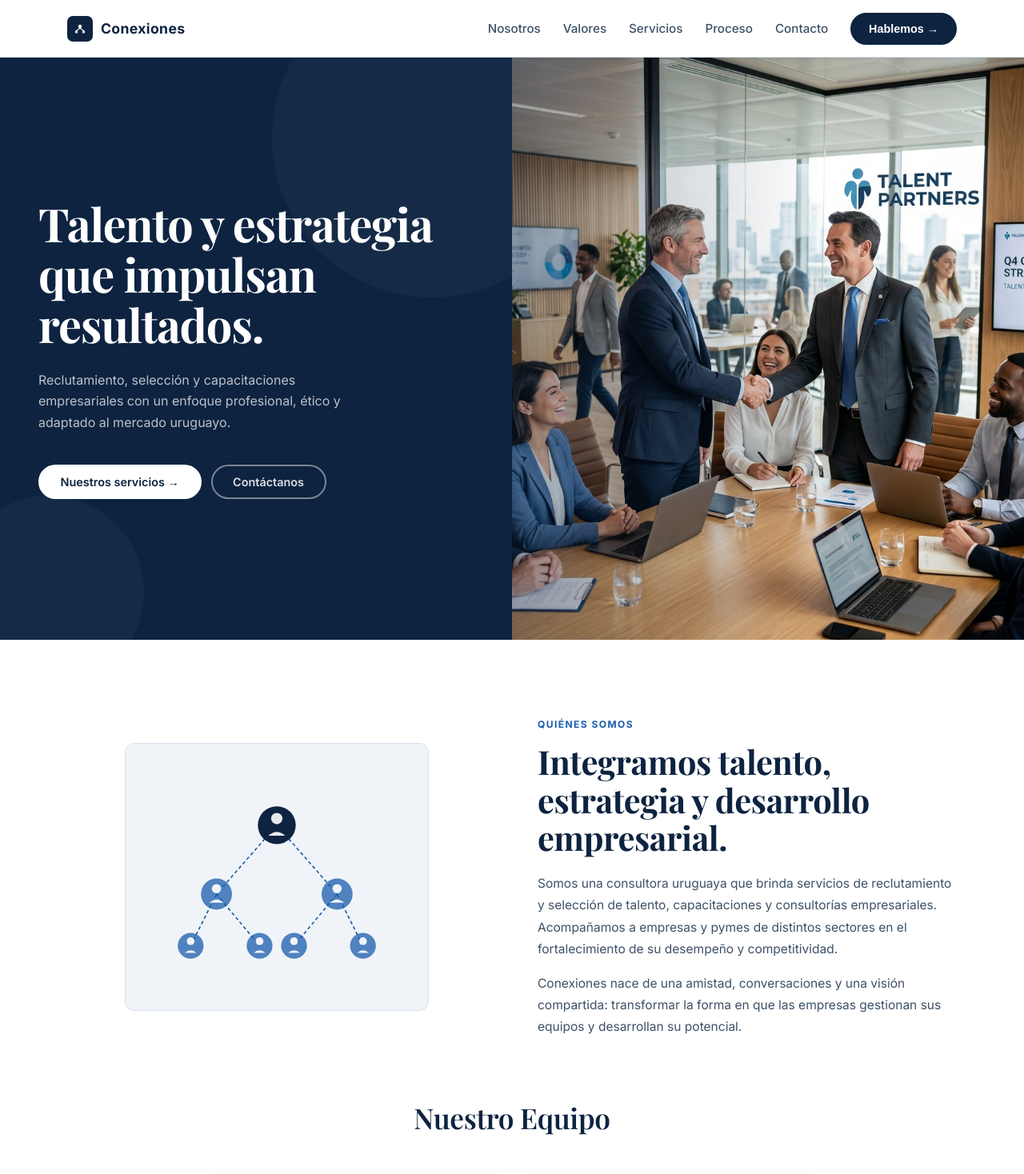
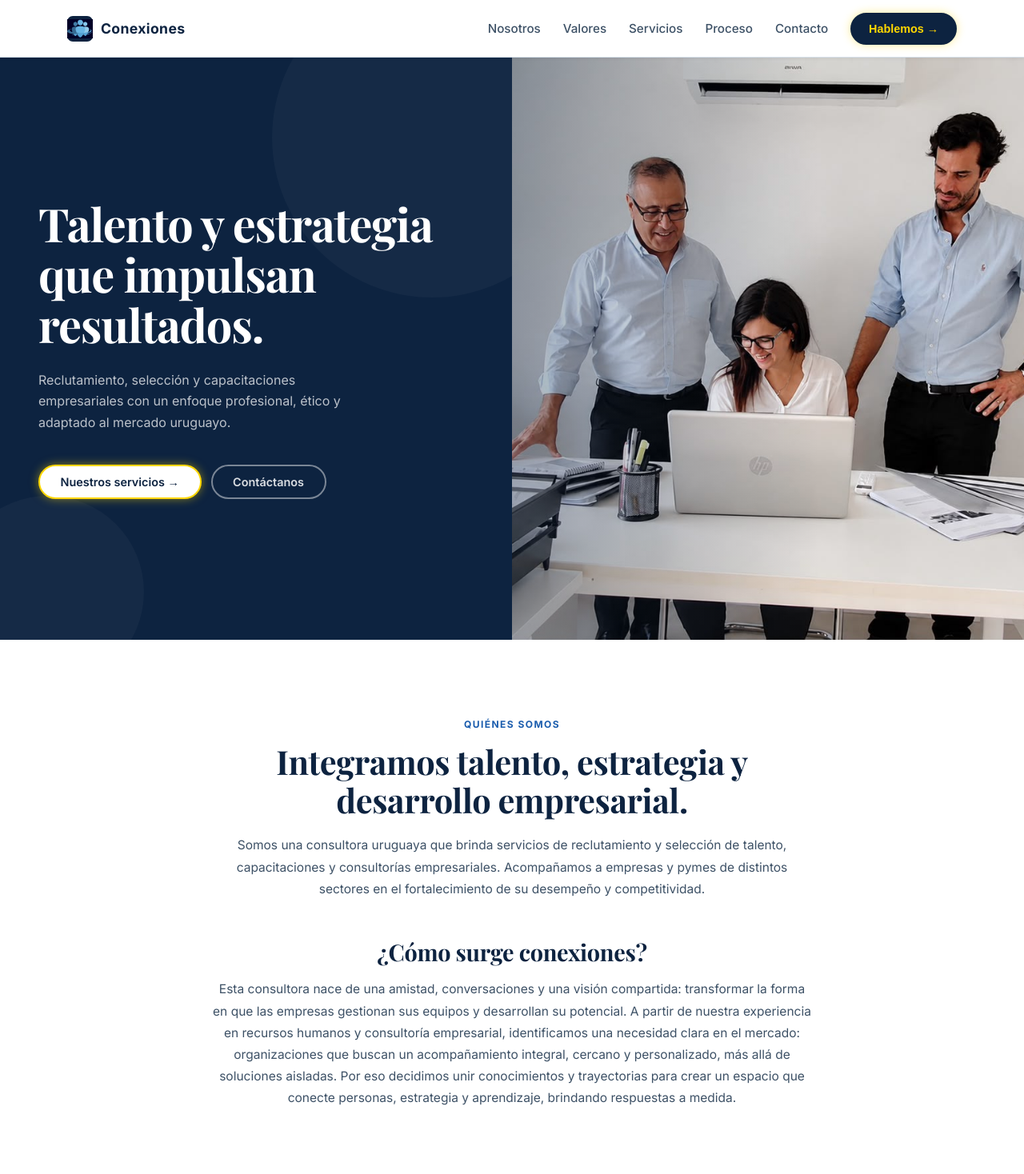
Before and after one commit to EtienneD10/conexiones-hr, a Next.js app: page / in a window 1280 px wide. Shown: the top 1468 px of the page at 80% size. Built offline with nearby package versions, Linux system fonts and the light colour scheme.

Commit message:
cambios realizados amarillo y logo

```diff
--- a/src/app/globals.css
+++ b/src/app/globals.css
@@ -166,15 +166,16 @@ strong { color: var(--text-dark); font-weight: 600; }
 
 .btn-primary {
   background: var(--navy);
-  color: var(--text-white);
+  color: #FFD700;
   border-color: var(--navy);
+  box-shadow: 0 0 12px rgba(255, 215, 0, 0.4);
 }
 
 .btn-primary:hover {
   background: var(--navy-mid);
   border-color: var(--navy-mid);
   transform: translateY(-1px);
-  box-shadow: var(--shadow-md);
+  box-shadow: 0 0 16px rgba(255, 215, 0, 0.6);
 }
 
 .btn-outline {
--- a/src/app/page.js
+++ b/src/app/page.js
@@ -22,14 +22,7 @@ export default function Home() {
         <div className="footer-container">
           <div className="footer-brand">
             <div className="footer-logo-icon">
-              {/* Simple "C" connection icon in white */}
-              <svg viewBox="0 0 24 24" fill="none" xmlns="http://www.w3.org/2000/svg" width="16" height="16">
-                <circle cx="12" cy="8" r="3" fill="white" />
-                <circle cx="6"  cy="17" r="2.5" fill="white" opacity="0.85" />
-                <circle cx="18" cy="17" r="2.5" fill="white" opacity="0.85" />
-                <line x1="12" y1="11" x2="6"  y2="15" stroke="white" strokeWidth="1.5" strokeLinecap="round" />
-                <line x1="12" y1="11" x2="18" y2="15" stroke="white" strokeWidth="1.5" strokeLinecap="round" />
-              </svg>
+              <img src="/logo-nuevo.png" alt="Logo Conexiones" style={{ width: '20px', height: '20px', objectFit: 'contain' }} />
             </div>
             <span className="footer-brand-name">Conexiones</span>
           </div>
--- a/src/components/About.css
+++ b/src/components/About.css
@@ -8,32 +8,18 @@
 }
 
 .about-inner {
-  max-width: var(--max-width);
+  max-width: 800px;
   margin: 0 auto;
   padding: 0 24px;
-  display: grid;
-  grid-template-columns: 1fr 1fr;
-  gap: 64px;
-  align-items: center;
+  text-align: center;
 }
 
-/* ---- Left: Illustration placeholder ---- */
-.about-illustration {
-  display: flex;
-  align-items: center;
-  justify-content: center;
-}
-
-.about-illustration-card {
-  background: var(--bg-page);
-  border: 1px solid var(--border);
-  border-radius: var(--border-radius);
-  padding: 48px 40px;
-  width: 100%;
-  max-width: 380px;
-  display: flex;
-  align-items: center;
-  justify-content: center;
+.about-subheading {
+  font-size: 1.8rem;
+  color: var(--navy);
+  margin: 48px 0 16px;
+  font-family: var(--font-display);
+  font-weight: 700;
 }
 
 /* ---- Right: Text content ---- */
--- a/src/components/About.js
+++ b/src/components/About.js
@@ -26,49 +26,6 @@ export default function About() {
     <section id="quienes-somos" className="about-section">
       {/* ---- Quiénes Somos ---- */}
       <div className="about-inner">
-        {/* Left: Network illustration (SVG) */}
-        <div className="about-illustration">
-          <div className="about-illustration-card">
-            <svg
-              viewBox="0 0 260 220"
-              fill="none"
-              xmlns="http://www.w3.org/2000/svg"
-              style={{ width: "100%", maxWidth: 280 }}
-              aria-hidden="true"
-            >
-              {/* Connection lines */}
-              <line x1="130" y1="50" x2="60" y2="130" stroke="#1a5cad" strokeWidth="1.5" strokeDasharray="4 3" />
-              <line x1="130" y1="50" x2="200" y2="130" stroke="#1a5cad" strokeWidth="1.5" strokeDasharray="4 3" />
-              <line x1="60" y1="130" x2="30" y2="190" stroke="#1a5cad" strokeWidth="1.5" strokeDasharray="4 3" />
-              <line x1="60" y1="130" x2="110" y2="190" stroke="#1a5cad" strokeWidth="1.5" strokeDasharray="4 3" />
-              <line x1="200" y1="130" x2="150" y2="190" stroke="#1a5cad" strokeWidth="1.5" strokeDasharray="4 3" />
-              <line x1="200" y1="130" x2="230" y2="190" stroke="#1a5cad" strokeWidth="1.5" strokeDasharray="4 3" />
-
-              {/* Nodes — people icons */}
-              {[
-                { cx: 130, cy: 50, r: 22, main: true },
-                { cx: 60, cy: 130, r: 18 },
-                { cx: 200, cy: 130, r: 18 },
-                { cx: 30, cy: 190, r: 15 },
-                { cx: 110, cy: 190, r: 15 },
-                { cx: 150, cy: 190, r: 15 },
-                { cx: 230, cy: 190, r: 15 },
-              ].map(({ cx, cy, r, main }, i) => (
-                <g key={i}>
-                  <circle cx={cx} cy={cy} r={r} fill={main ? "#0d2340" : "#1a5cad"} opacity={main ? 1 : 0.75} />
-                  <circle cx={cx} cy={cy - r * 0.35} r={r * 0.30} fill="white" opacity="0.9" />
-                  <path
-                    d={`M${cx - r * 0.45} ${cy + r * 0.55} Q${cx} ${cy + r * 0.15} ${cx + r * 0.45} ${cy + r * 0.55}`}
-                    fill="white"
-                    opacity="0.9"
-                  />
-                </g>
-              ))}
-            </svg>
-          </div>
-        </div>
-
-        {/* Right: Text */}
         <div className="about-text">
           <span className="section-label">Quiénes somos</span>
           <h2 className="about-heading">
@@ -80,10 +37,16 @@ export default function About() {
             Acompañamos a empresas y pymes de distintos sectores en el
             fortalecimiento de su desempeño y competitividad.
           </p>
+
+          <h3 className="about-subheading">¿Cómo surge conexiones?</h3>
           <p className="about-body">
-            Conexiones nace de una amistad, conversaciones y una visión compartida:
-            transformar la forma en que las empresas gestionan sus equipos y
-            desarrollan su potencial.
+            Esta consultora nace de una amistad, conversaciones y una visión compartida: transformar
+            la forma en que las empresas gestionan sus equipos y desarrollan su potencial.
+            A partir de nuestra experiencia en recursos humanos y consultoría empresarial,
+            identificamos una necesidad clara en el mercado: organizaciones que buscan un
+            acompañamiento integral, cercano y personalizado, más allá de soluciones aisladas.
+            Por eso decidimos unir conocimientos y trayectorias para crear un espacio que conecte
+            personas, estrategia y aprendizaje, brindando respuestas a medida.
           </p>
         </div>
       </div>
--- a/src/components/ContactForm.css
+++ b/src/components/ContactForm.css
@@ -357,12 +357,14 @@
   align-items: center;
   gap: 8px;
   white-space: nowrap;
+  box-shadow: 0 0 12px rgba(255, 215, 0, 0.4);
 }
 
 .submit-form-btn:hover:not(:disabled) {
   background: var(--navy-mid);
   border-color: var(--navy-mid);
   transform: translateY(-1px);
+  box-shadow: 0 0 16px rgba(255, 215, 0, 0.6);
 }
 
 .submit-form-btn:disabled {
--- a/src/components/ContactForm.js
+++ b/src/components/ContactForm.js
@@ -135,11 +135,7 @@ export default function ContactForm() {
         {/* Header */}
         <div className="contact-header">
           <span className="section-label">Contacto</span>
-          <h2 className="contact-title">Tan lejos como ustedes quieran llegar.</h2>
-          <p className="contact-subtitle">
-            Conversemos sobre cómo podemos acompañar a tu organización a conectar talento,
-            formación y crecimiento.
-          </p>
+
         </div>
 
         {/* Info Cards */}
--- a/src/components/Hero.css
+++ b/src/components/Hero.css
@@ -81,7 +81,7 @@
 .hero-btn-primary {
   background: var(--text-white);
   color: var(--navy);
-  border: 2px solid var(--text-white);
+  border: 2px solid #FFD700;
   padding: 0.7rem 1.6rem;
   border-radius: 50px;
   font-family: var(--font-body);
@@ -93,12 +93,14 @@
   align-items: center;
   gap: 6px;
   white-space: nowrap;
+  box-shadow: 0 0 12px rgba(255, 215, 0, 0.5);
 }
 
 .hero-btn-primary:hover {
   background: transparent;
-  color: var(--text-white);
+  color: #FFD700;
   transform: translateY(-1px);
+  box-shadow: 0 0 16px rgba(255, 215, 0, 0.7);
 }
 
 .hero-btn-outline {
--- a/src/components/Hero.js
+++ b/src/components/Hero.js
@@ -40,10 +40,10 @@ export default function Hero() {
       {/* Right: Image */}
       <div className="hero-right">
         <img
-          src="/hero-team.png"
+          src="/teamTodos.jpeg"
           alt="Equipo profesional de Conexiones HR"
           className="hero-image"
-          fetchpriority="high"
+          fetchPriority="high"
         />
         <div className="hero-image-overlay" />
       </div>
--- a/src/components/Navbar.css
+++ b/src/components/Navbar.css
@@ -100,7 +100,7 @@
   font-size: 0.9rem;
   border-radius: 50px;
   background: var(--navy);
-  color: var(--text-white);
+  color: #FFD700;
   border: 2px solid var(--navy);
   font-weight: 600;
   cursor: pointer;
@@ -109,13 +109,14 @@
   display: inline-flex;
   align-items: center;
   gap: 6px;
+  box-shadow: 0 0 12px rgba(255, 215, 0, 0.4);
 }
 
 .nav-cta:hover {
   background: var(--navy-mid);
   border-color: var(--navy-mid);
   transform: translateY(-1px);
-  box-shadow: var(--shadow-md);
+  box-shadow: 0 0 16px rgba(255, 215, 0, 0.6);
 }
 
 /* ---- Hamburger ---- */
--- a/src/components/Navbar.js
+++ b/src/components/Navbar.js
@@ -55,14 +55,7 @@ export default function Navbar() {
           onClick={(e) => { e.preventDefault(); handleNavClick("inicio"); }}
         >
           <div className="logo-icon">
-            {/* Simple "C" connection icon in white */}
-            <svg viewBox="0 0 24 24" fill="none" xmlns="http://www.w3.org/2000/svg">
-              <circle cx="12" cy="8" r="3" fill="white" />
-              <circle cx="6"  cy="17" r="2.5" fill="white" opacity="0.85" />
-              <circle cx="18" cy="17" r="2.5" fill="white" opacity="0.85" />
-              <line x1="12" y1="11" x2="6"  y2="15" stroke="white" strokeWidth="1.5" strokeLinecap="round" />
-              <line x1="12" y1="11" x2="18" y2="15" stroke="white" strokeWidth="1.5" strokeLinecap="round" />
-            </svg>
+            <img src="/logo-nuevo.png" alt="Logo Conexiones" style={{ width: '100%', height: '100%', objectFit: 'contain' }} />
           </div>
           <span className="logo-text">Conexiones</span>
         </a>
```
Also changed, not shown: public/logo-nuevo.png (added), public/teamTodos.jpeg (added).
